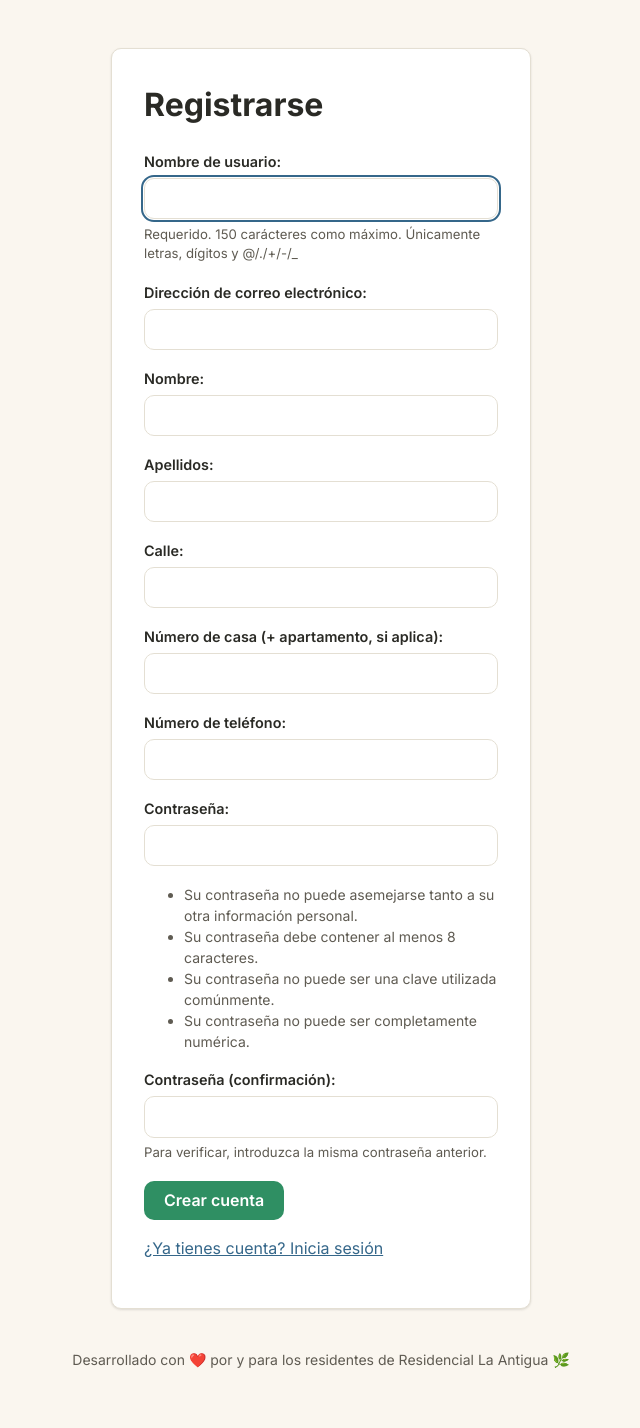
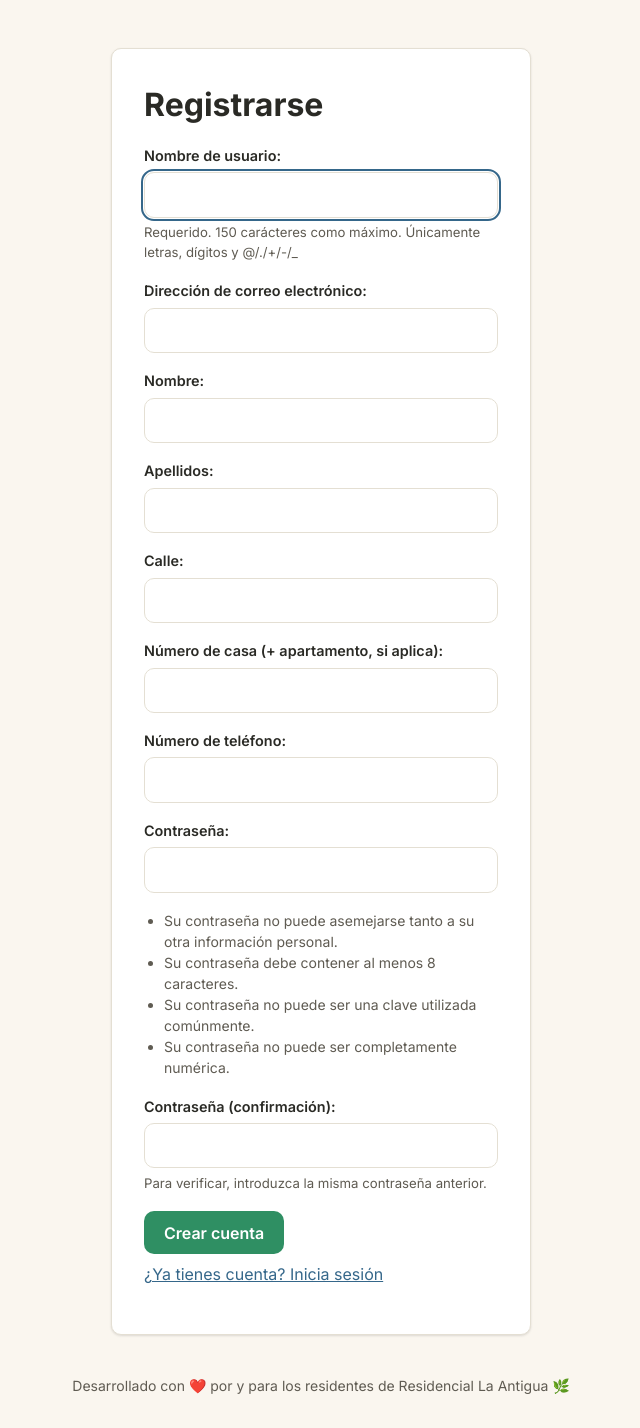
Before and after one commit to Residencial-La-Antigua/website, a Django app: page /accounts/signup/ in a window 1280 px wide. Shown: the part 76-1504 px from the top of the page, without its empty margins (319-959 px from the left). Before the commit the page ends 1444 px from the top, so only its background shows below. Run offline with Django 5.2, Linux system fonts and the light colour scheme.

Commit message:
Style: add css reset

```diff
--- a/static/css/main.css
+++ b/static/css/main.css
@@ -18,12 +18,7 @@
     'Inter', system-ui, -apple-system, 'Segoe UI', Roboto, sans-serif;
 }
 
-* {
-  box-sizing: border-box;
-}
-
 body {
-  margin: 0;
   position: relative;
   min-height: 100vh;
   font-family: var(--font-sans);
@@ -159,6 +154,9 @@ body:has(.hero-masonry) footer {
 }
 
 .card.signup ul {
+  list-style: disc;
+  padding-left: 1.25rem;
+  margin: 0.5rem 0;
   color: var(--color-text-muted);
 }
 
@@ -168,10 +166,20 @@ body:has(.hero-masonry) footer {
 
 .card h1 {
   margin-top: 0;
+  margin-bottom: 1rem;
 }
 
 .card h1.signed-in {
   font-size: 1.6rem;
+}
+
+.card h2 {
+  margin-bottom: 0.75rem;
+}
+
+.card > p {
+  margin-top: 0.5rem;
+  margin-bottom: 1rem;
 }
 
 footer {
--- /dev/null
+++ b/static/css/reset.css
@@ -0,0 +1,62 @@
+/* Reset */
+
+*,
+*::before,
+*::after {
+  box-sizing: border-box;
+}
+
+* {
+  margin: 0;
+  padding: 0;
+}
+
+html {
+  -webkit-text-size-adjust: 100%;
+}
+
+body {
+  -webkit-font-smoothing: antialiased;
+}
+
+img,
+picture,
+video,
+canvas,
+svg {
+  display: block;
+  max-width: 100%;
+}
+
+input,
+button,
+textarea,
+select {
+  font: inherit;
+}
+
+button {
+  background: none;
+  border: none;
+  cursor: pointer;
+}
+
+ul,
+ol {
+  list-style: none;
+}
+
+a {
+  text-decoration: underline;
+  color: inherit;
+}
+
+p,
+h1,
+h2,
+h3,
+h4,
+h5,
+h6 {
+  overflow-wrap: break-word;
+}
--- a/templates/base.html
+++ b/templates/base.html
@@ -11,6 +11,7 @@
       href="https://fonts.googleapis.com/css2?family=Inter:wght@400;600;700&display=swap"
       rel="stylesheet"
     />
+    <link rel="stylesheet" href="{% static 'css/reset.css' %}" />
     <link rel="stylesheet" href="{% static 'css/main.css' %}" />
   </head>
   <body>
```
